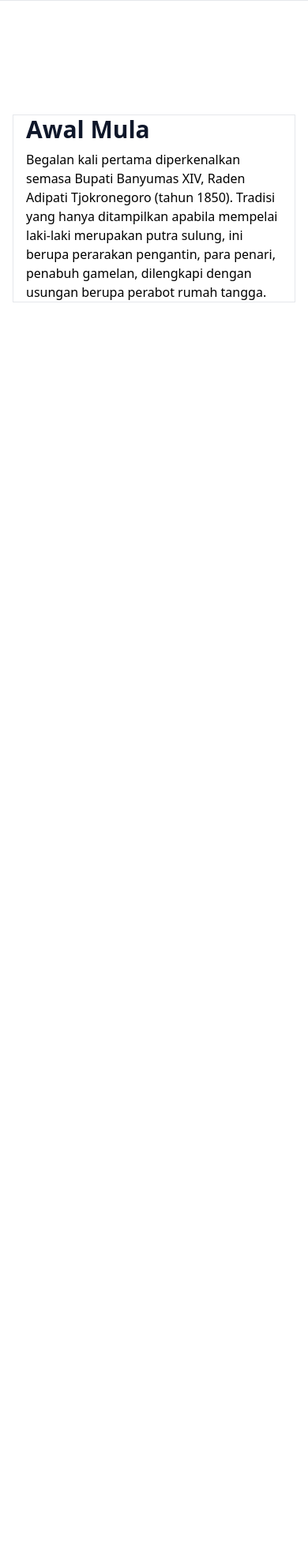
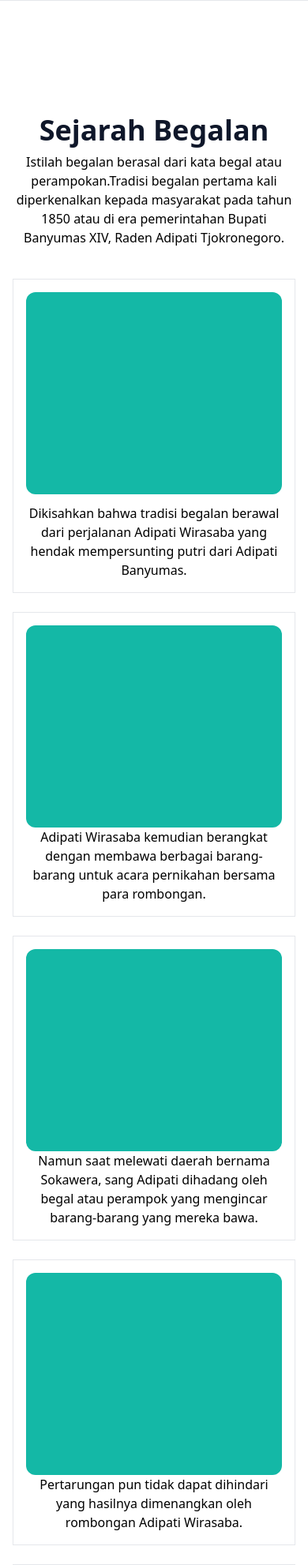
Before and after one commit to dfanfafailed/webDesign, a PHP site: page /public/index.html in a window 390 px wide. Shown: the part 585-2567 px from the top of the page at 79% size. Before the commit the page ends 968 px from the top, so only its background shows below. Run offline with PHP 8.4, Linux system fonts and the light colour scheme.

Commit message:
Menambahkan isi web

```diff
--- a/public/css/style.css
+++ b/public/css/style.css
@@ -605,6 +605,11 @@ video {
   margin-right: 2rem;
 }
 
+.mx-auto {
+  margin-left: auto;
+  margin-right: auto;
+}
+
 .mb-2 {
   margin-bottom: 0.5rem;
 }
@@ -615,6 +620,22 @@ video {
 
 .mt-10 {
   margin-top: 2.5rem;
+}
+
+.mb-6 {
+  margin-bottom: 1.5rem;
+}
+
+.mb-10 {
+  margin-bottom: 2.5rem;
+}
+
+.mb-12 {
+  margin-bottom: 3rem;
+}
+
+.mb-3 {
+  margin-bottom: 0.75rem;
 }
 
 .block {
@@ -629,12 +650,60 @@ video {
   display: none;
 }
 
+.h-64 {
+  height: 16rem;
+}
+
+.h-80 {
+  height: 20rem;
+}
+
+.h-96 {
+  height: 24rem;
+}
+
+.h-60 {
+  height: 15rem;
+}
+
+.h-10 {
+  height: 2.5rem;
+}
+
+.h-6 {
+  height: 1.5rem;
+}
+
+.h-72 {
+  height: 18rem;
+}
+
 .w-full {
   width: 100%;
 }
 
+.w-20 {
+  width: 5rem;
+}
+
+.w-80 {
+  width: 20rem;
+}
+
+.w-96 {
+  width: 24rem;
+}
+
 .max-w-\[250px\] {
   max-width: 250px;
+}
+
+.max-w-xl {
+  max-width: 36rem;
+}
+
+.max-w-lg {
+  max-width: 32rem;
 }
 
 .origin-bottom-left {
@@ -653,6 +722,10 @@ video {
   align-items: center;
 }
 
+.justify-center {
+  justify-content: center;
+}
+
 .justify-between {
   justify-content: space-between;
 }
@@ -665,8 +738,20 @@ video {
   align-self: center;
 }
 
+.overflow-hidden {
+  overflow: hidden;
+}
+
 .rounded-full {
   border-radius: 9999px;
+}
+
+.rounded-xl {
+  border-radius: 0.75rem;
+}
+
+.rounded-2xl {
+  border-radius: 1rem;
 }
 
 .border {
@@ -685,6 +770,39 @@ video {
 .bg-white {
   --tw-bg-opacity: 1;
   background-color: rgb(255 255 255 / var(--tw-bg-opacity));
+}
+
+.bg-teal-400 {
+  --tw-bg-opacity: 1;
+  background-color: rgb(45 212 191 / var(--tw-bg-opacity));
+}
+
+.bg-\[url\(\'\/img\/begalan3\.jpg\'\)\] {
+  background-image: url('/img/begalan3.jpg');
+}
+
+.bg-cover {
+  background-size: cover;
+}
+
+.bg-auto {
+  background-size: auto;
+}
+
+.bg-contain {
+  background-size: contain;
+}
+
+.bg-center {
+  background-position: center;
+}
+
+.bg-no-repeat {
+  background-repeat: no-repeat;
+}
+
+.p-4 {
+  padding: 1rem;
 }
 
 .px-4 {
@@ -725,6 +843,18 @@ video {
   padding-top: 9rem;
 }
 
+.pt-10 {
+  padding-top: 2.5rem;
+}
+
+.text-center {
+  text-align: center;
+}
+
+.text-start {
+  text-align: start;
+}
+
 .text-3xl {
   font-size: 1.875rem;
   line-height: 2.25rem;
--- a/public/index.html
+++ b/public/index.html
@@ -58,10 +58,128 @@
 
     <section class="pt-36 pb-36">
         <div class="container">
-            <div class="flex flex-wrap">
-                <div class="w-full self-center px-4 border">
-                    <h1 class="text-slate-900 font-semibold text-3xl mb-2">Awal Mula</h1>
-                    <p>Begalan kali pertama diperkenalkan semasa Bupati Banyumas XIV, Raden Adipati Tjokronegoro (tahun 1850). Tradisi yang hanya ditampilkan apabila mempelai laki-laki merupakan putra sulung, ini berupa perarakan pengantin, para penari, penabuh gamelan, dilengkapi dengan usungan berupa perabot rumah tangga.</p>
+            <div class="w-full">
+                <div class="max-w-xl mx-auto text-center mb-10">
+                    <h1 class="text-slate-900 font-bold text-4xl mb-2">Sejarah Begalan</h1>
+                    <p class="text-base">Istilah begalan berasal dari kata begal atau perampokan.Tradisi begalan pertama kali diperkenalkan kepada masyarakat pada tahun 1850 atau di era pemerintahan Bupati Banyumas XIV, Raden Adipati Tjokronegoro.</p>
+                </div>
+            </div>
+            <div class="w-full flex flex-wrap justify-center text-center">
+
+                    <div class="w-full px-4 border lg:w-1/2 mb-6 p-4">
+                        <div class="rounded-xl bg-teal-500 max-w-xl mx-auto h-64 mb-3 hover:scale-110">
+
+                        </div>
+                        <p class="text-base">Dikisahkan bahwa tradisi begalan berawal dari perjalanan Adipati Wirasaba yang hendak mempersunting putri dari Adipati Banyumas.</p>
+                    </div>
+                    <div class="w-full px-4 border lg:w-1/2 mb-6 p-4">
+                        <div class="rounded-xl bg-teal-500 max-w-xl mx-auto  h-64">
+
+                        </div>
+                        <p>Adipati Wirasaba kemudian berangkat dengan membawa berbagai barang-barang untuk acara pernikahan bersama para rombongan.</p>
+                    </div>
+                    <div class="w-full px-4 border lg:w-1/2 mb-6 p-4">
+                        <div class="rounded-xl bg-teal-500 max-w-xl mx-auto h-64">
+
+                        </div>
+                        <p>Namun saat melewati daerah bernama Sokawera, sang Adipati dihadang oleh begal atau perampok yang mengincar barang-barang yang mereka bawa.</p>
+                    </div>
+                    <div class="w-full px-4 border lg:w-1/2 mb-6 p-4">
+                        <div class="rounded-xl bg-teal-500 max-w-xl mx-auto h-64">
+
+                        </div>
+                        <p>Pertarungan pun tidak dapat dihindari yang hasilnya dimenangkan oleh rombongan Adipati Wirasaba.</p>
+                    </div>
+                    <div class="w-full px-4 border  lg:w-1/2 mb-6 p-4">
+                        <div class="rounded-xl bg-teal-500 max-w-xl mx-auto h-64">
+
+                        </div>
+                        <p>Rombongan tersebut kemudian melanjutkan perjalanan, dan upacara pernikahan tersebut pun bisa berlangsung dengan lancar.</p>
+                    </div>
+
+                    <p>Kisah Adipati Sokawera yang dihadang oleh begal inilah yang menjadi bagian dari cerita begalan dengan disisipkan nasehat untuk kedua mempelai sebagai bekal dalam menjalani kehidupan pernikahan.</p>
+
+            </div>
+        </div>
+    </section>
+
+    <!-- <section class="pt-36 border">
+        <div class="container mx-auto px-6">
+        <div class="h-64 rounded-xl border bg-contain bg-no-repeat bg-center bg-[url('/img/begalan3.jpg')]">
+
+        </div>
+            <div class="md:flex mt-8 md:-mx-4">
+                <div class="w-full h-64 md:mx-4 rounded-md overflow-hidden md:w-1/2">
+                    <div class="h-64 rounded-md border bg-cover bg-center bg-[url('/img/begalan2.jpg)]">
+                        <div class="flex items-center h-full">
+                          <div class="px-10 max-w-xl">
+                            <h2 class="text-2xl text-white font-semibold">Mari lestarikan budaya</h2>
+                            <p class="mt-2 text-white">Lorem ipsum dolor sit amet consectetur, adipisicing elit. Voluptas, corporis.</p>
+                          </div>
+                        </div>
+                      </div>
+                </div>
+            </div>
+            <div class="w-full h-64 md:mx-4 rounded-md overflow-hidden md:mt-0 md:w-1/2">
+                <div class="h-64 rounded-md mt-8 bg-cover bg-center md:mt-0  bg-[url('/img/begalan.jpg')]">
+                    <div class="flex items-center h-full">
+                        <div class="px-10 max-w-xl">
+                        <h2 class="text-2xl text-white font-semibold">Mari lestarikan budaya</h2>
+                        <p class="mt-2 text-white">Lorem ipsum dolor sit amet consectetur, adipisicing elit. Voluptas, corporis.</p>
+                        </div>
+                    </div>
+                </div>
+            </div>
+
+        </div>
+    </section> -->
+
+    <div class="container mx-auto px-6">
+
+        <h3 class="text-4xl font-bold text-slate-800 mb-2">Begalan</h3>
+        <!-- <img src="img/begalan.jpg" alt="Begalan" class="mt-5 rounded-xl shadow-xl border bg-center"> -->
+        <div class="h-1/2 rounded-xl border bg-no-repeat bg-center">
+            <img class="w-full" src="/img/begalan.jpg" alt="">
+        </div>
+
+        <div class="md:flex mt-8 md:-mx-4">
+            <div class="w-full h-64 md:mx-4 rounded-md overflow-hidden md:w-1/2">
+                <div class="h-64 rounded-md border bg-cover bg-center ">
+                    <img src="/img/begalan2.jpg" alt="Begalan">
+                    <div class="flex items-center h-full">
+                      <div class="px-10 max-w-xl">
+                        <h2 class="text-2xl text-white font-semibold">Mari lestarikan budaya</h2>
+                        <p class="mt-2 text-white">Lorem ipsum dolor sit amet consectetur, adipisicing elit. Voluptas, corporis.</p>
+                      </div>
+                    </div>
+                  </div>
+            </div>
+
+            <div class="w-full h-64 md:mx-4 rounded-md overflow-hidden md:mt-0 md:w-1/2">
+                <div class="h-64 rounded-md mt-8 bg-cover bg-center md:mt-0  bg-[url('/img/begalan.jpg')]">
+                    <div class="flex items-center h-full">
+                        <div class="px-10 max-w-xl">
+                        <h2 class="text-2xl text-white font-semibold">Mari lestarikan budaya</h2>
+                        <p class="mt-2 text-white">Lorem ipsum dolor sit amet consectetur, adipisicing elit. Voluptas, corporis.</p>
+                        </div>
+                    </div>
+                </div>
+            </div>
+        </div>
+    </div>
+
+    <section class="pt-10 pb-36">
+        <div class="container">
+            <div class="w-full flex flex-wrap justify-center xl:w-10/12 xl:mx-auto">
+                <div class="mb-6 p-4 md:w-1/2">
+                    <div class="rounded-xl border overflow-hidden">
+                        <img src="/img/begalan2.jpg" alt="begalan" width="w-full">
+                    </div>
+                </div>
+                <div class="mb-6 p-4 md:w-1/2">
+                    <div class="rounded-xl border overflow-hidden">
+                        <img src="/img/begalan3.jpg" alt="begalan" width="w-full">
+                    </div>
                 </div>
             </div>
         </div>
```
Also changed, not shown: other parts of public/css/style.css (+98 -0 lines), 1 other file.
